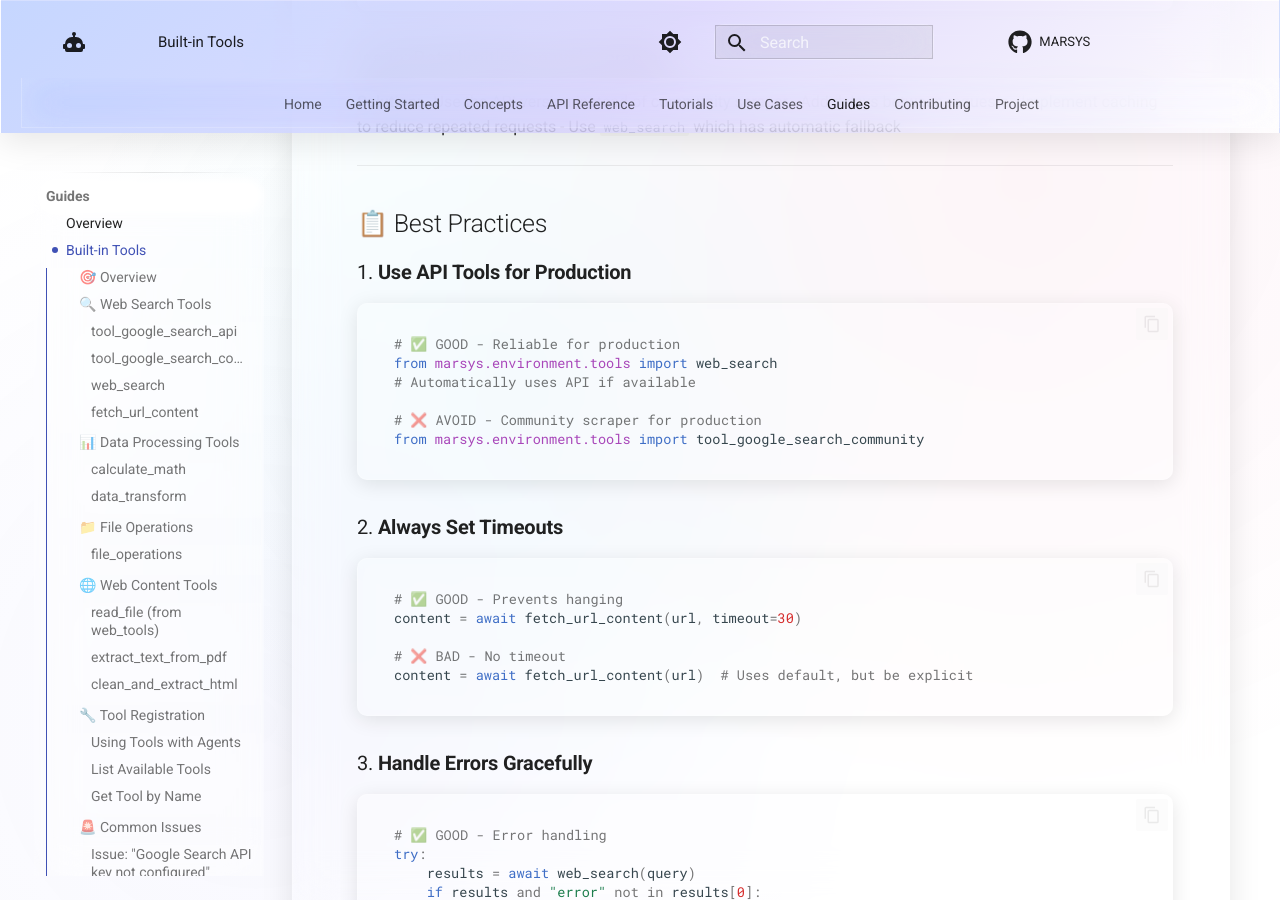
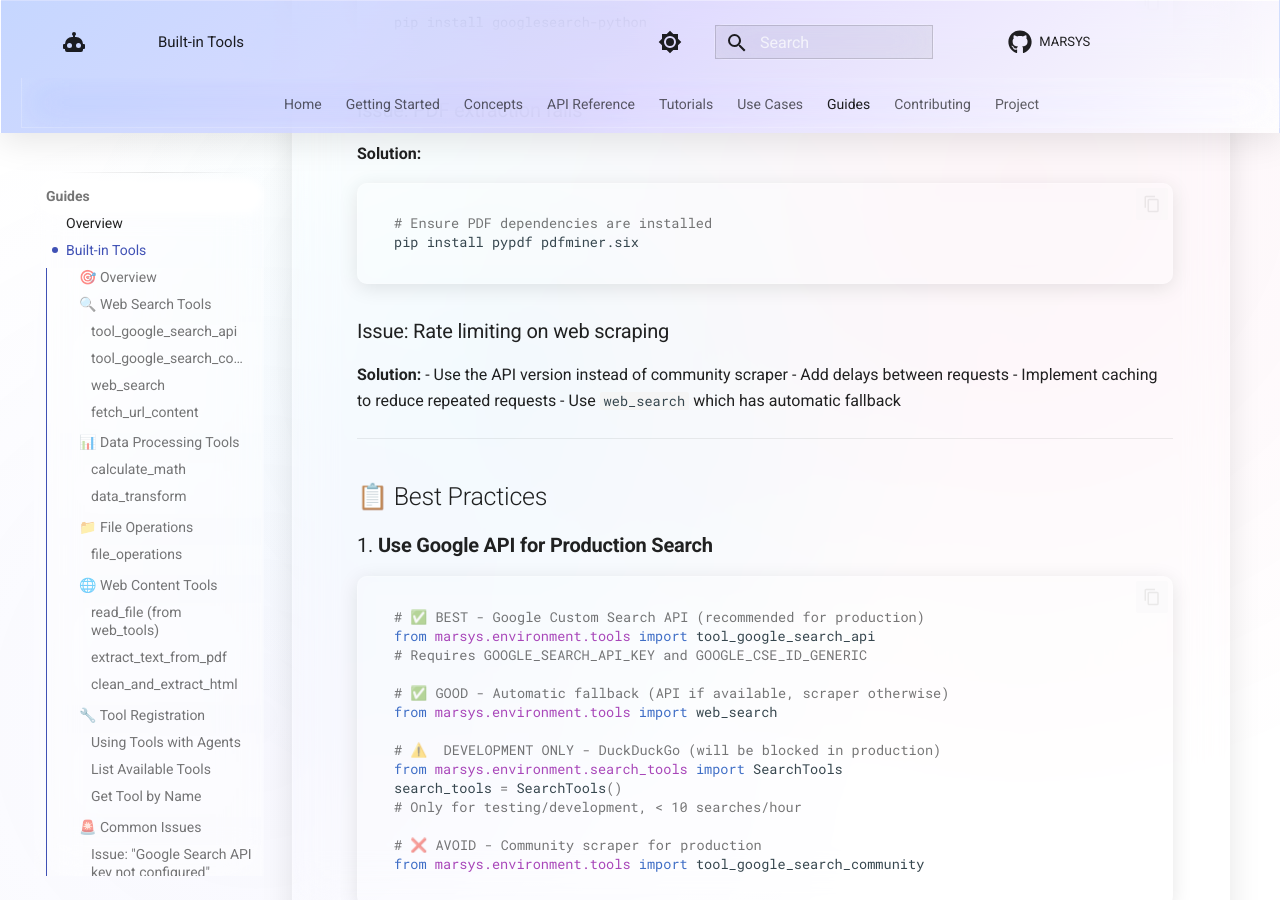
Before and after one commit to rezaho/MARSYS, an MkDocs documentation site: the page built from docs/guides/built-in-tools.md, in a window 1280 px wide and 900 px high, scrolled down 10394 px. Built offline with MkDocs 1.6.1 and Material for MkDocs 9.7.7, drawn with Linux system fonts in a browser that asks for light colours; comment, search, counter and statistics services are not loaded; some of the changed text lies outside the part shown.

Commit message:
Add production recommendations for web search tools
- Add prominent warning about DuckDuckGo bot detection in production
- Recommend Google Custom Search API as primary search source

````diff
--- a/docs/guides/built-in-tools.md
+++ b/docs/guides/built-in-tools.md
@@ -9,6 +9,14 @@
 ---
 
 ## 🔍 Web Search Tools
+
+!!! warning "Production Recommendation"
+    **For production deployments, use Google Custom Search API** (`tool_google_search_api` or `web_search` with API key configured). DuckDuckGo has aggressive bot detection and will block automated requests. DuckDuckGo should only be used for:
+
+    - Development/testing
+    - Low-volume use cases (< 10 searches/hour)
+    - Fallback when Google quota is exhausted
+    - Privacy-sensitive queries where API usage must be avoided
 
 ### tool_google_search_api
 
@@ -484,11 +493,19 @@
 
 ## 📋 Best Practices
 
-### 1. **Use API Tools for Production**
+### 1. **Use Google API for Production Search**
 ```python
-# ✅ GOOD - Reliable for production
+# ✅ BEST - Google Custom Search API (recommended for production)
+from marsys.environment.tools import tool_google_search_api
+# Requires GOOGLE_SEARCH_API_KEY and GOOGLE_CSE_ID_GENERIC
+
+# ✅ GOOD - Automatic fallback (API if available, scraper otherwise)
 from marsys.environment.tools import web_search
-# Automatically uses API if available
+
+# ⚠️  DEVELOPMENT ONLY - DuckDuckGo (will be blocked in production)
+from marsys.environment.search_tools import SearchTools
+search_tools = SearchTools()
+# Only for testing/development, < 10 searches/hour
 
 # ❌ AVOID - Community scraper for production
 from marsys.environment.tools import tool_google_search_community
````
Also changed, not shown: other parts of docs/guides/built-in-tools.md (+3 -2 lines).
